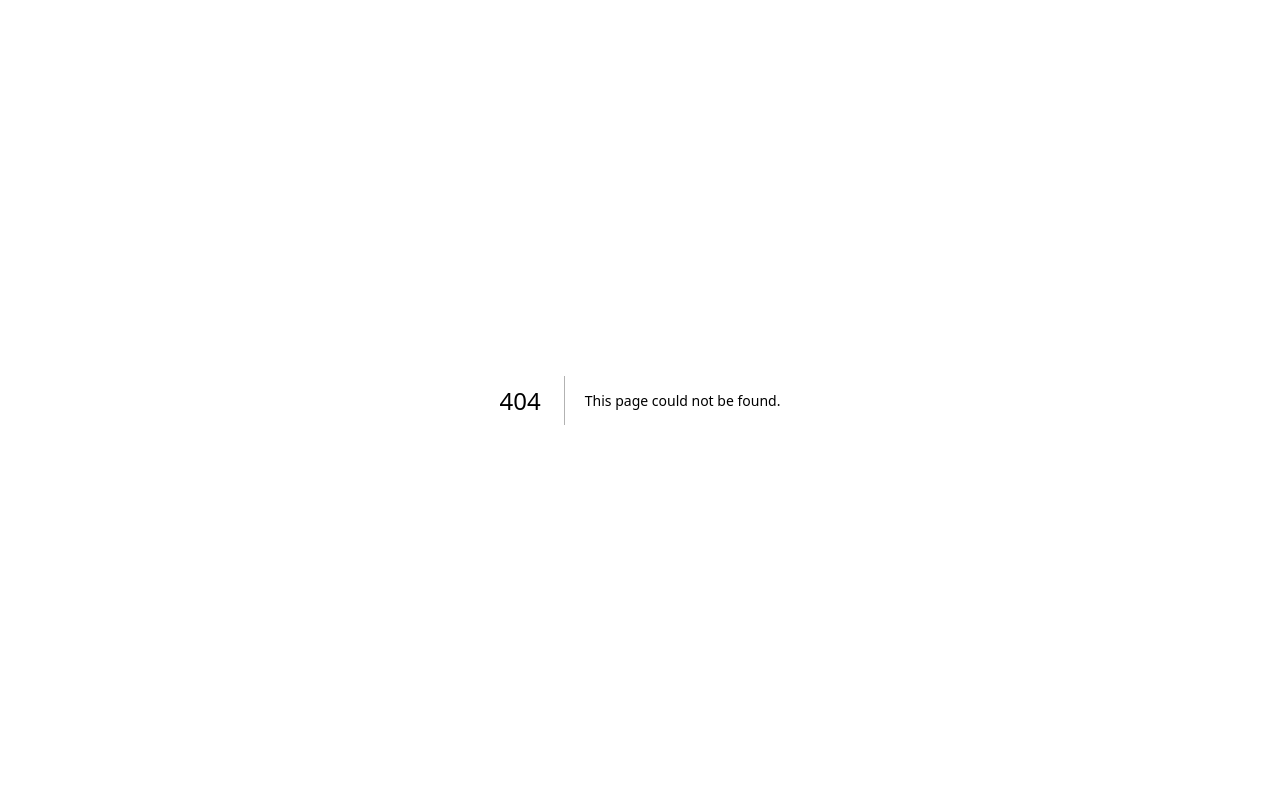
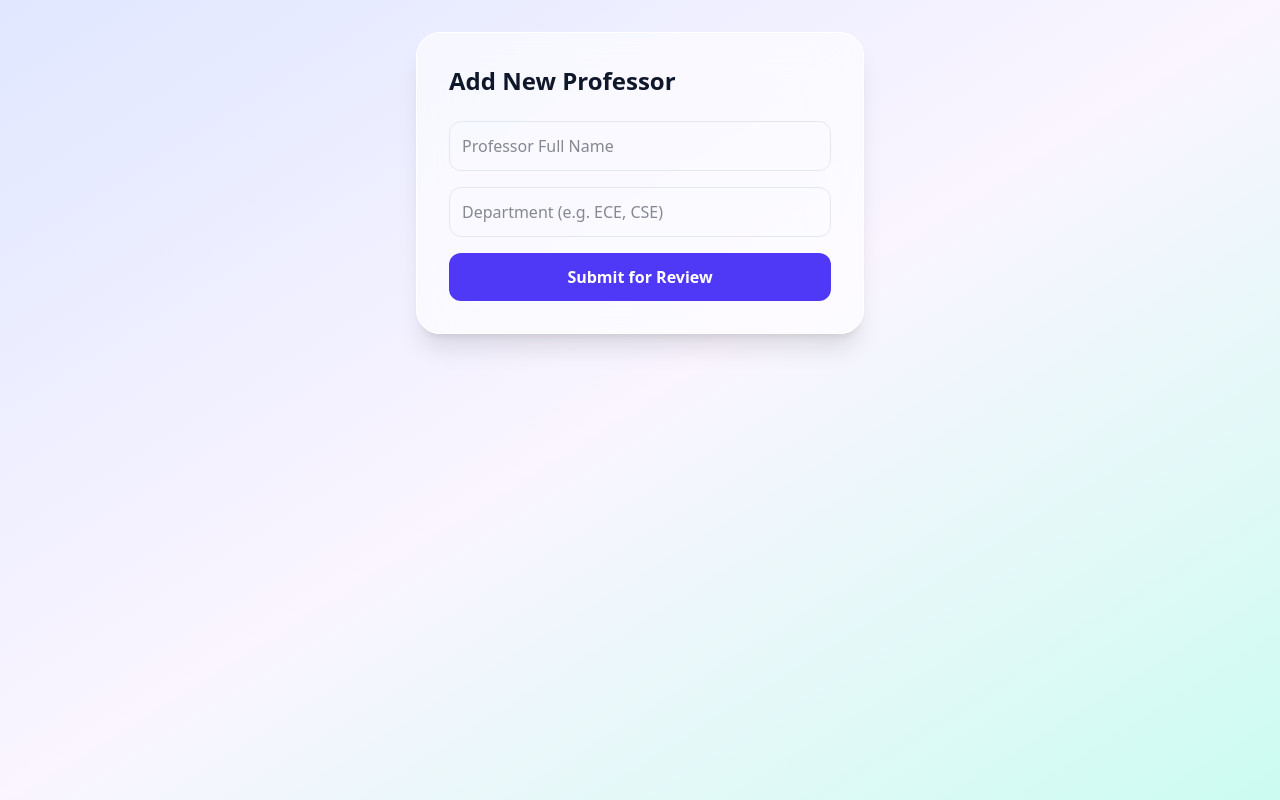
Before and after one commit to giganiga6767/nitk-ratemyprof, a Next.js app: page /add-professor in a window 1280 px wide. Before the commit this address had no page. Built offline with nearby package versions, Linux system fonts and the light colour scheme.

Commit message:
Create page.tsx

```diff
--- /dev/null
+++ b/app/add-professor/page.tsx
@@ -0,0 +1,45 @@
+"use client";
+import { useState } from "react";
+import { toast } from "react-hot-toast";
+
+export default function AddProfessorPage() {
+  const [name, setName] = useState("");
+  const [dept, setDept] = useState("");
+
+  const handleSubmit = async (e: React.FormEvent) => {
+    e.preventDefault();
+    const res = await fetch("/api/professors", {
+      method: "POST",
+      body: JSON.stringify({ name, department: dept }),
+    });
+    if (res.ok) {
+      toast.success("Professor added! Pending admin approval.");
+      setName(""); setDept("");
+    } else {
+      toast.error("Failed to add professor.");
+    }
+  };
+
+  return (
+    <div className="min-h-screen bg-gradient-to-br from-indigo-100 via-purple-50 to-teal-100 p-8">
+      <div className="max-w-md mx-auto bg-white/60 backdrop-blur-xl p-8 rounded-3xl shadow-xl border border-white">
+        <h1 className="text-2xl font-black mb-6 text-slate-900">Add New Professor</h1>
+        <form onSubmit={handleSubmit} className="space-y-4">
+          <input
+            className="w-full p-3 rounded-xl border border-slate-200"
+            placeholder="Professor Full Name"
+            value={name} onChange={(e) => setName(e.target.value)} required
+          />
+          <input
+            className="w-full p-3 rounded-xl border border-slate-200"
+            placeholder="Department (e.g. ECE, CSE)"
+            value={dept} onChange={(e) => setDept(e.target.value)} required
+          />
+          <button className="w-full bg-indigo-600 text-white font-bold py-3 rounded-xl hover:bg-indigo-700 transition-all">
+            Submit for Review
+          </button>
+        </form>
+      </div>
+    </div>
+  );
+}
```
